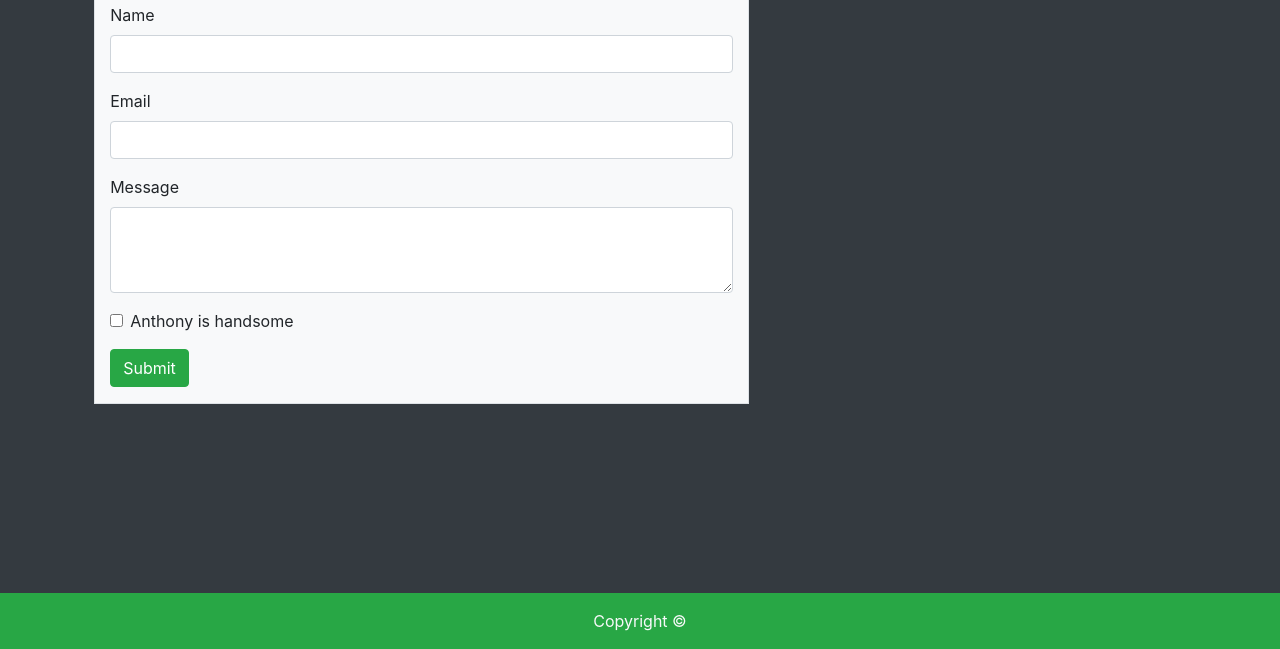
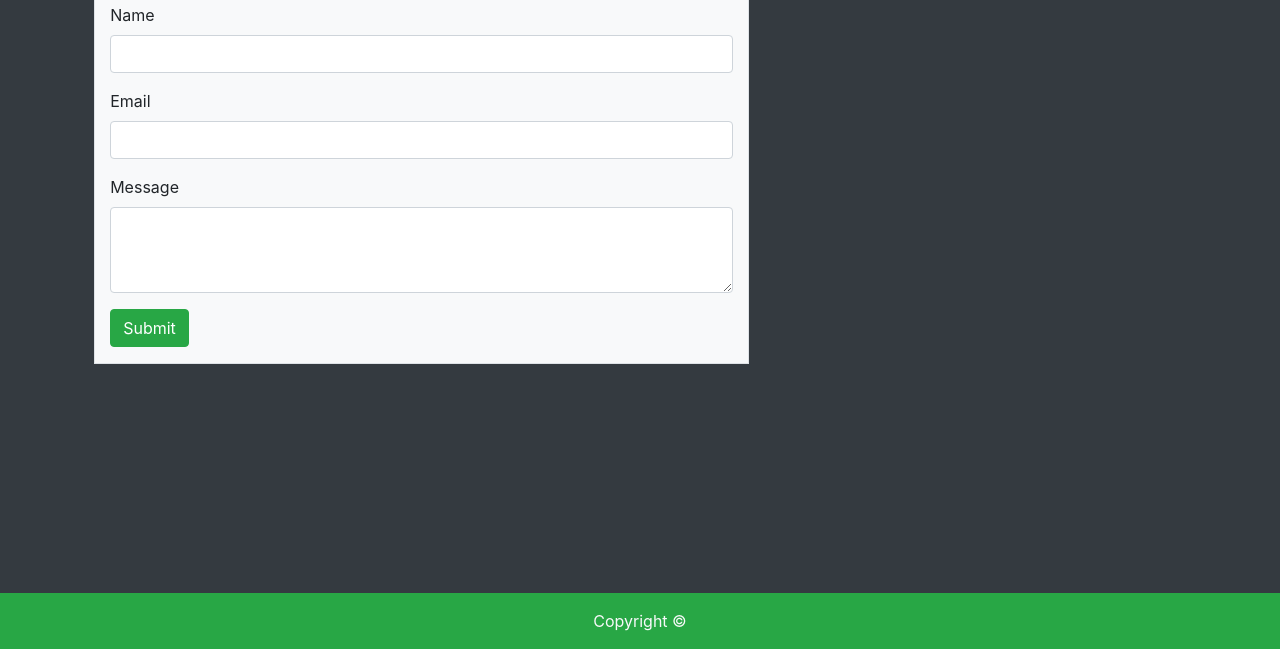
Before and after one commit to Anierva95/Unit2BootstrapHWK, a plain HTML site: page contact.html in a window 1280 px wide. Shown: the part 151-800 px from the top of the page. Drawn offline with nearby package versions, Linux system fonts and the light colour scheme.

Commit message:
made changes to form

```diff
--- a/contact.html
+++ b/contact.html
@@ -51,8 +51,6 @@
           <textarea class="form-control" id="exampleFormControlTextarea1" rows="3"></textarea>
         </div>
         <div class="form-group form-check">
-          <input type="checkbox" class="form-check-input" id="exampleCheck1">
-          <label class="form-check-label" for="exampleCheck1">Anthony is handsome</label>
         </div>
 
         <button type="submit" class="btn btn-success">Submit</button>
```
